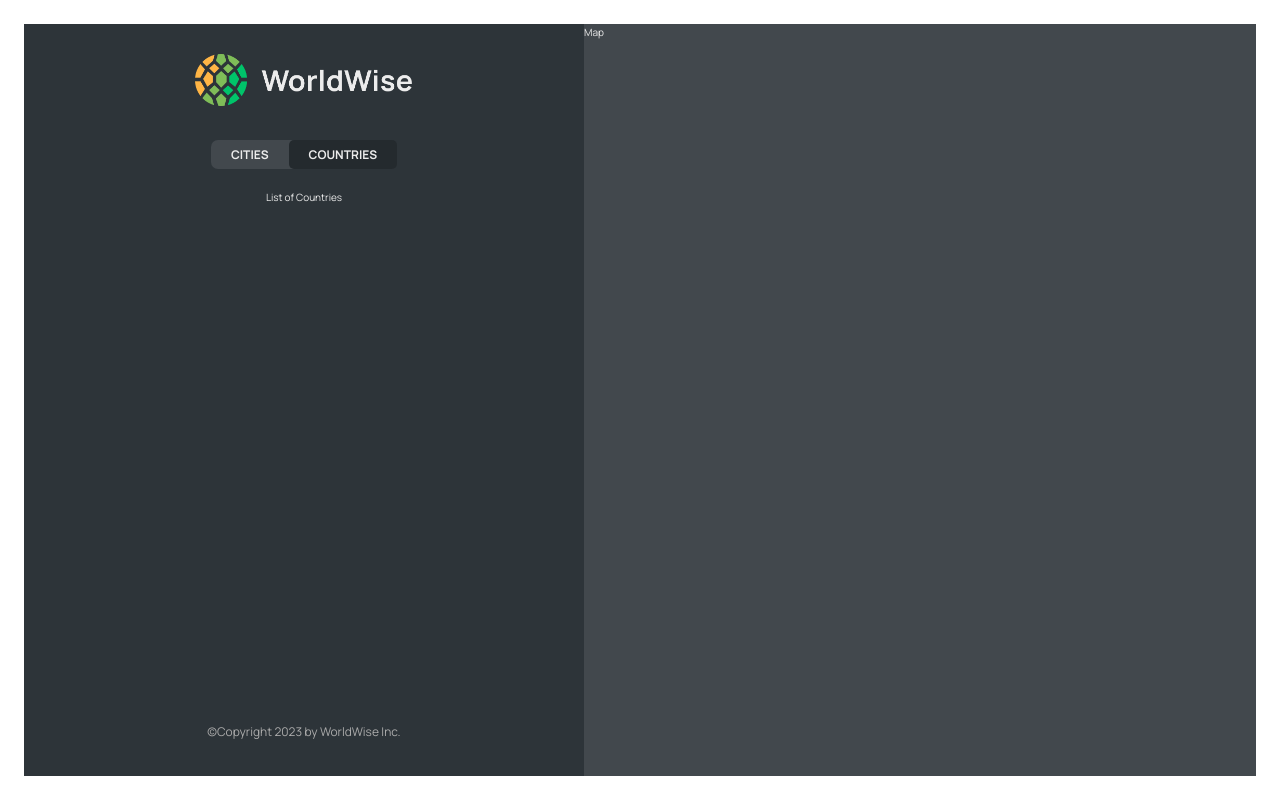
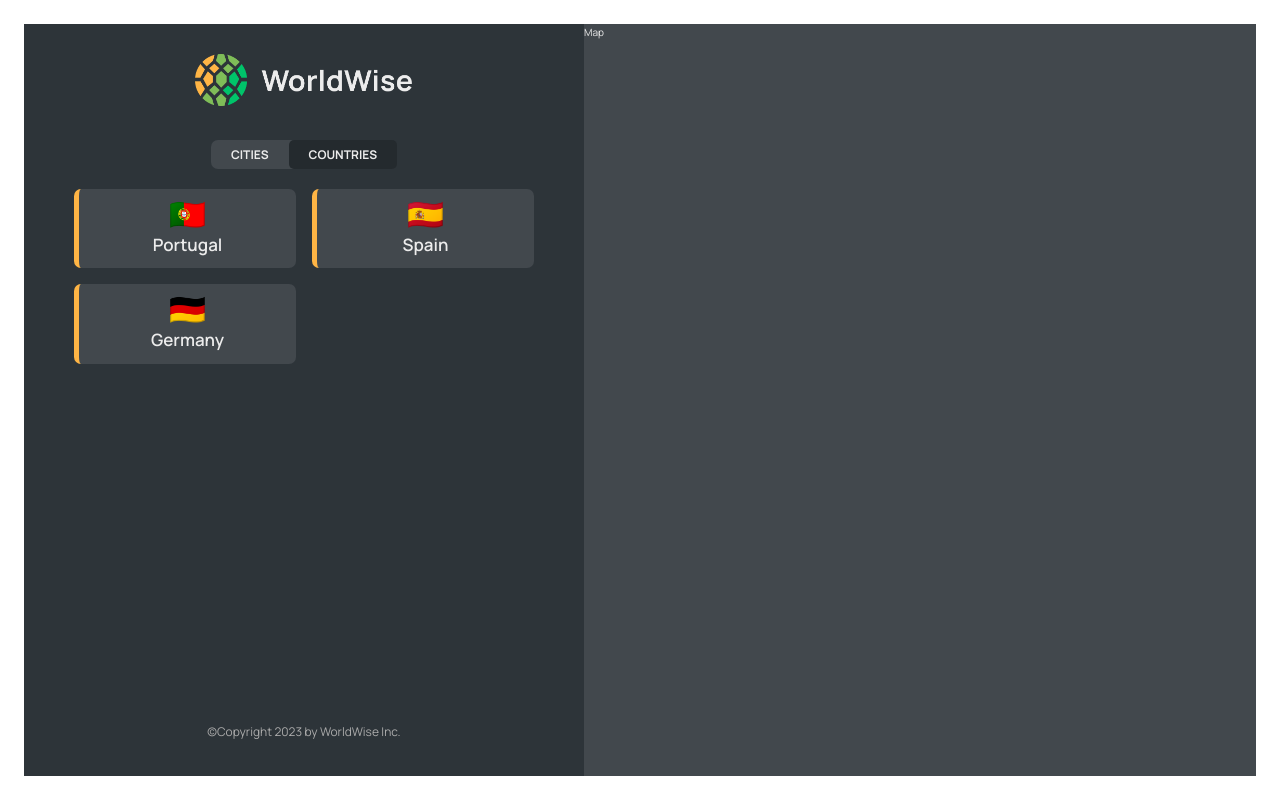
Before and after one commit to gvpinto/reactjs-worldwise, a React (Vite) app: page /app/countries in a window 1280 px wide. Built offline with nearby package versions, Linux system fonts and the light colour scheme; data requests are answered from the project's data file.

Commit message:
214. Implementing CountryList

```diff
--- a/data/cities.json
+++ b/data/cities.json
@@ -35,6 +35,30 @@
         "lng": 13.376933665713324
       },
       "id": 98443197
+    },
+    {
+      "cityName": "Barcelona",
+      "country": "Spain",
+      "emoji": "🇪🇸",
+      "date": "2027-07-15T08:22:53.976Z",
+      "notes": "",
+      "position": {
+        "lat": 40.46635901755316,
+        "lng": -3.7133789062500004
+      },
+      "id": 17806723
+    },
+    {
+      "cityName": "Munich",
+      "country": "Germany",
+      "emoji": "🇩🇪",
+      "date": "2027-02-12T09:24:11.863Z",
+      "notes": "Amazing 😃",
+      "position": {
+        "lat": 52.53586782505711,
+        "lng": 13.376933665713324
+      },
+      "id": 984431232
     }
   ]
 }
--- a/src/App.jsx
+++ b/src/App.jsx
@@ -1,12 +1,14 @@
 import { BrowserRouter, Routes, Route } from "react-router-dom";
+import { useEffect, useState } from "react";
+
 import Homepage from "./pages/Homepage";
 import Pricing from "./pages/Pricing";
 import Product from './pages/Product';
 import Login from './pages/Login';
 import PageNotFound from './pages/PageNotFound';
 import AppLayout from "./pages/Applayout";
-import { useEffect, useState } from "react";
 import CityList from "./components/CityList";
+import CountryList from "./components/CountryList";
 
 const BASE_URL = "http://localhost:8000";
 
@@ -44,7 +46,7 @@
                 <Route path='app' element={<AppLayout />}>
                     <Route index element={<CityList cities={cities} />} />
                     <Route path="cities" element={<CityList cities={cities} isLoading={isLoading} />} />
-                    <Route path='countries' element={<p>List of Countries</p>} />
+                    <Route path='countries' element={<CountryList cities={cities} isLoading={isLoading} />} />
                     <Route path='form' element={<p>Form</p>} />
                 </Route>
                 <Route path='*' element={<PageNotFound />} />
--- a/src/components/CityItem.jsx
+++ b/src/components/CityItem.jsx
@@ -11,7 +11,7 @@
     return (
         <li className={styles.cityItem}>
             <span className={styles.emoji}>{emoji}</span>
-            <h3 className='name'>{cityName}</h3>
+            <h3 className={styles.name}>{cityName}</h3>
             <time className={styles.date}>{formatDate(date)}</time>
         </li>
     );
--- a/src/components/CityList.jsx
+++ b/src/components/CityList.jsx
@@ -1,5 +1,5 @@
+import styles from './CityList.module.css';
 import CityItem from './CityItem';
-import styles from './CityList.module.css';
 import Spinner from './Spinner';
 import Message from './Message';
 
@@ -11,11 +11,9 @@
     if (!cities.length) return <Message message='Add your first city by clicking a city on the map' />;
 
     return (
-        <div>
-            <ul className={styles.cityList}>
-                {cities.map((city) => <CityItem city={city} key={city.id} />)}
-            </ul>
-        </div>
+        <ul className={styles.cityList}>
+            {cities.map((city) => <CityItem city={city} key={city.id} />)}
+        </ul>
     );
 }
 
--- /dev/null
+++ b/src/components/CountryList.jsx
@@ -0,0 +1,29 @@
+import CountryItem from './CountryItem';
+import styles from './CountryList.module.css';
+import Spinner from './Spinner';
+import Message from './Message';
+
+function CountryList({ cities, isLoading }) {
+
+
+    if (isLoading) return <Spinner />;
+
+    if (!cities.length) return <Message message='Add your first city by clicking a city on the map' />;
+
+    const countries = cities.reduce((arr, city) => {
+        if (!arr.map((el) => el.country).includes(city.country))
+            return [...arr, { country: city.country, emoji: city.emoji, }];
+        else
+            return arr;
+    }, []);
+
+    return (
+        <ul className={styles.countryList}>
+            {
+                countries.map((country) => <CountryItem country={country} key={country.country} />)
+            }
+        </ul>
+    );
+}
+
+export default CountryList;
```
